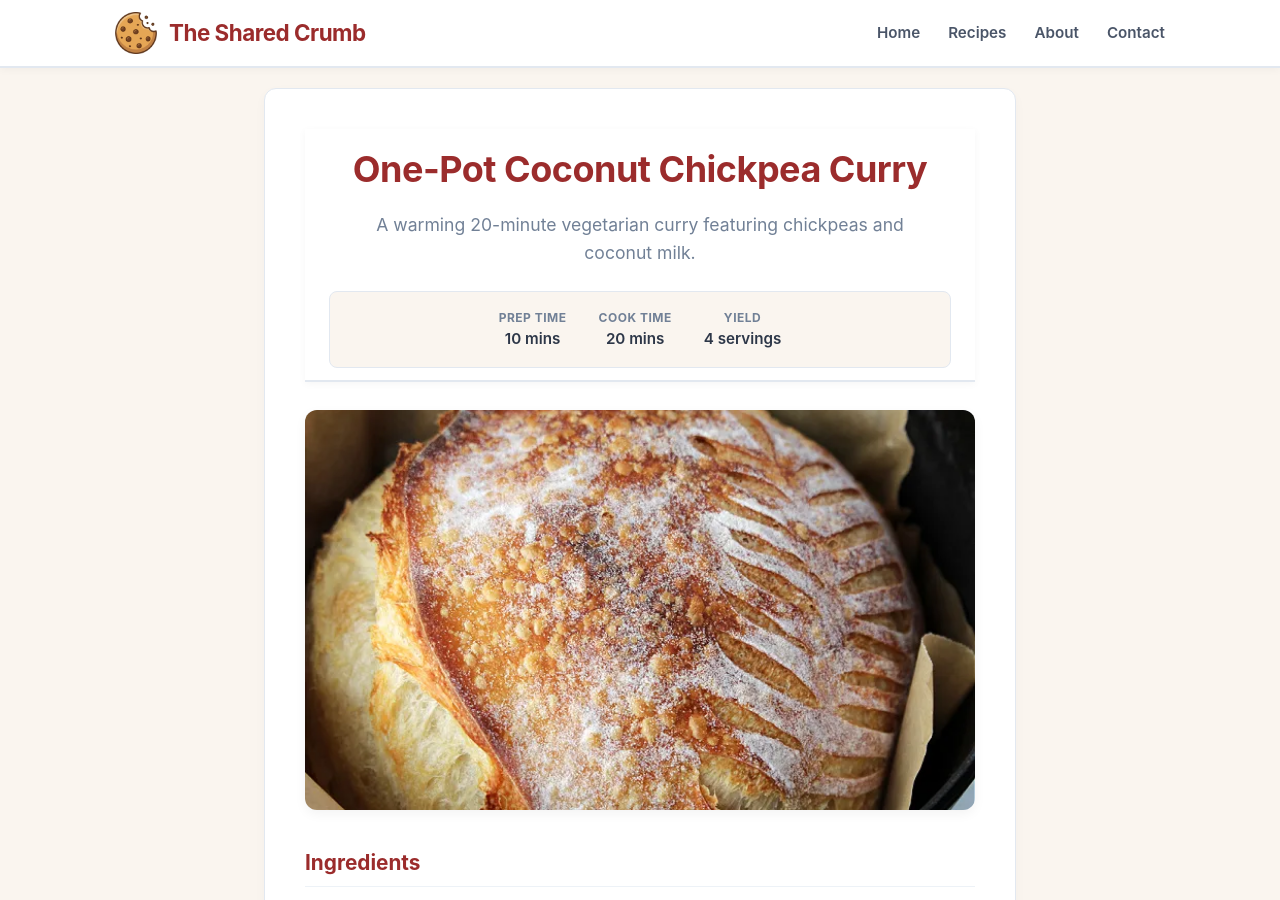
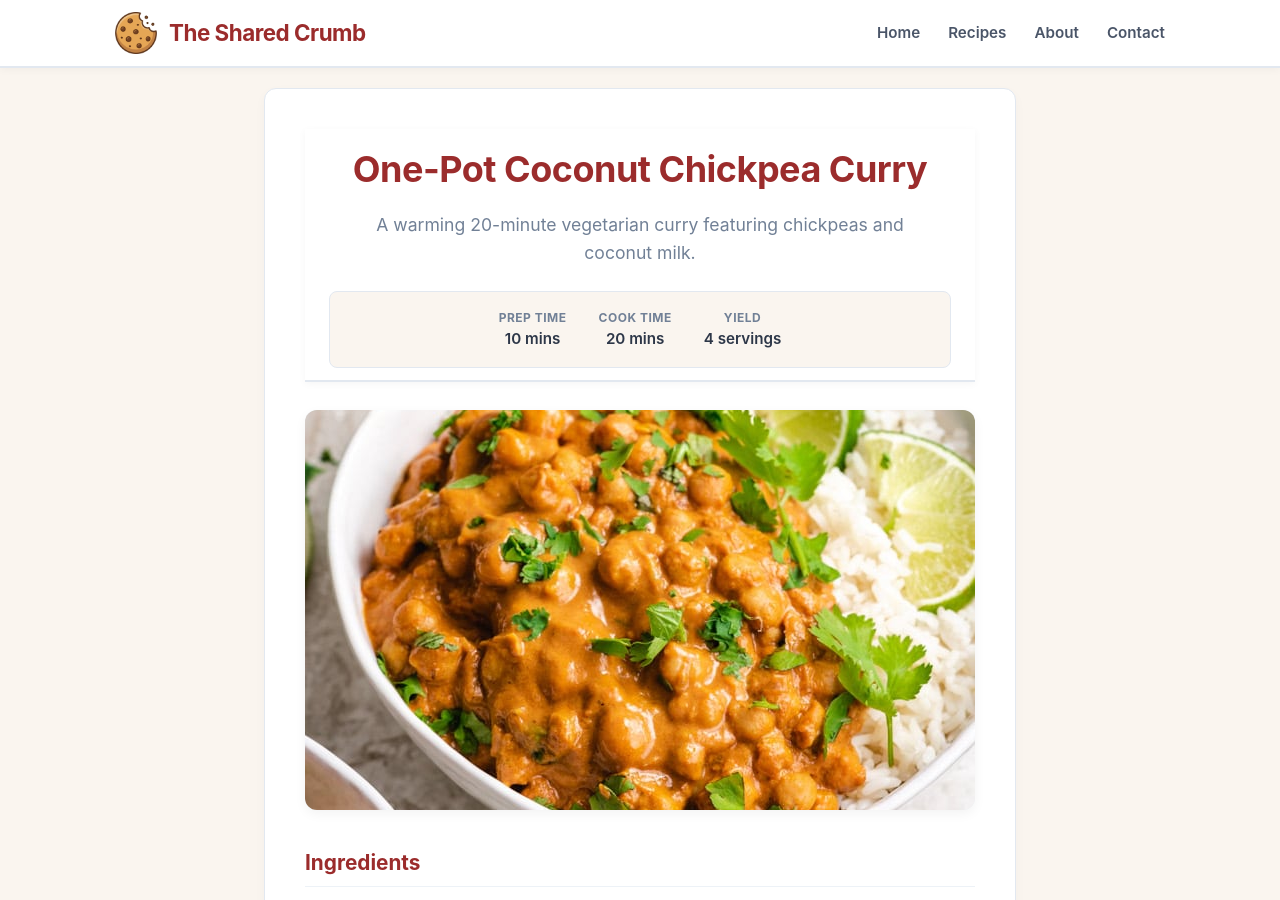
Before and after one commit to TheSharedCrumb/TheSharedCrumb, a Jekyll site: the page built from _recipes/test-chicken-curry.md, in a window 1280 px wide and 900 px high. Built offline with Jekyll 4.4.1, drawn with Linux system fonts in a browser that asks for light colours.

Commit message:
Change image for chicken curry recipe
Updated the image reference for the chicken curry recipe.

```diff
--- a/_recipes/test-chicken-curry.md
+++ b/_recipes/test-chicken-curry.md
@@ -5,7 +5,7 @@ description: "A warming 20-minute vegetarian curry featuring chickpeas and cocon
 prep_time: "10 mins"
 cook_time: "20 mins"
 yield: "4 servings"
-image: "/assets/images/Sourdough-Bread_TEST.png"
+image: "/assets/images/Chickpea-Curry_TEST.jpg"
 ---
 
 ### Ingredients
```
